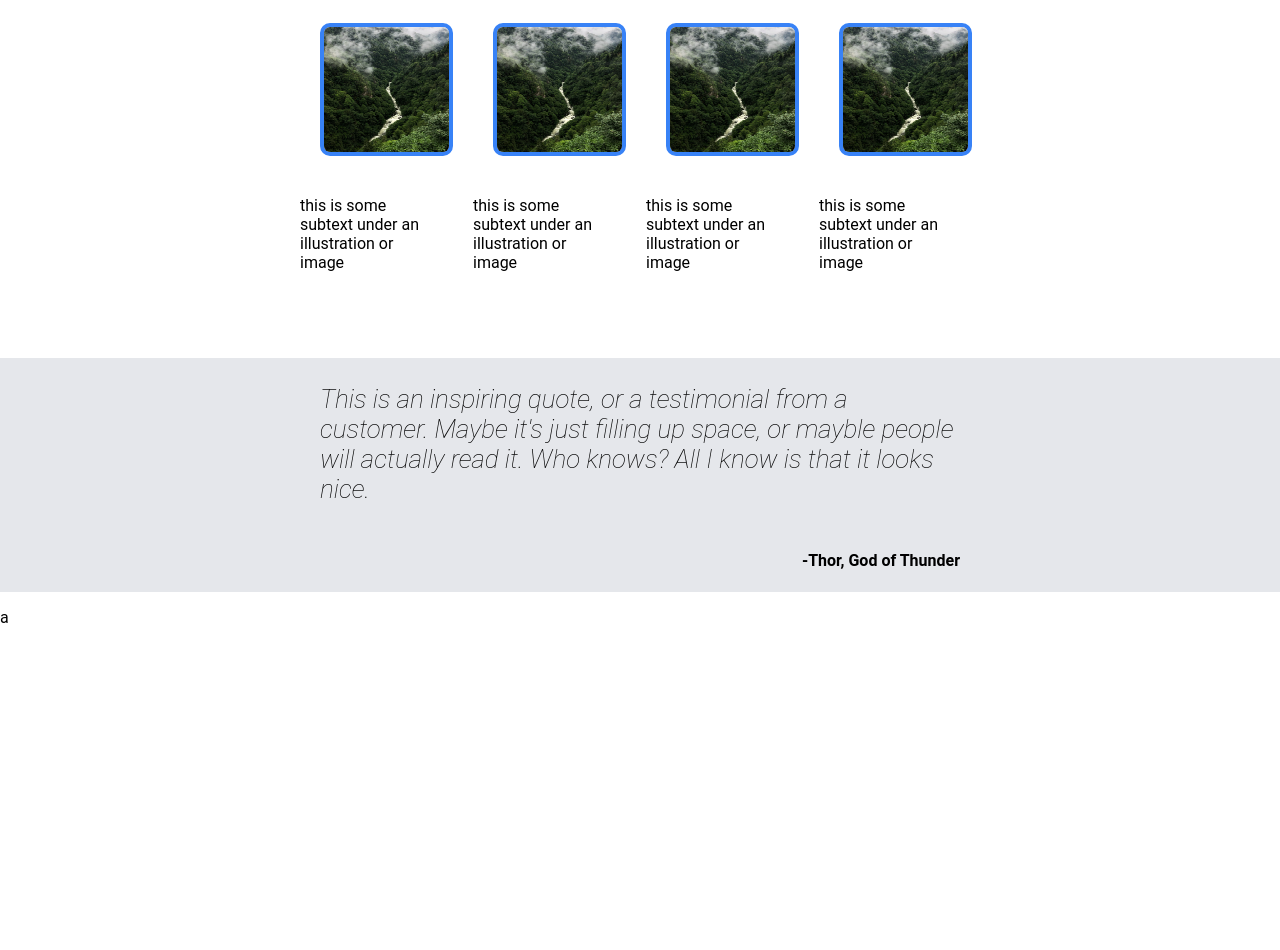
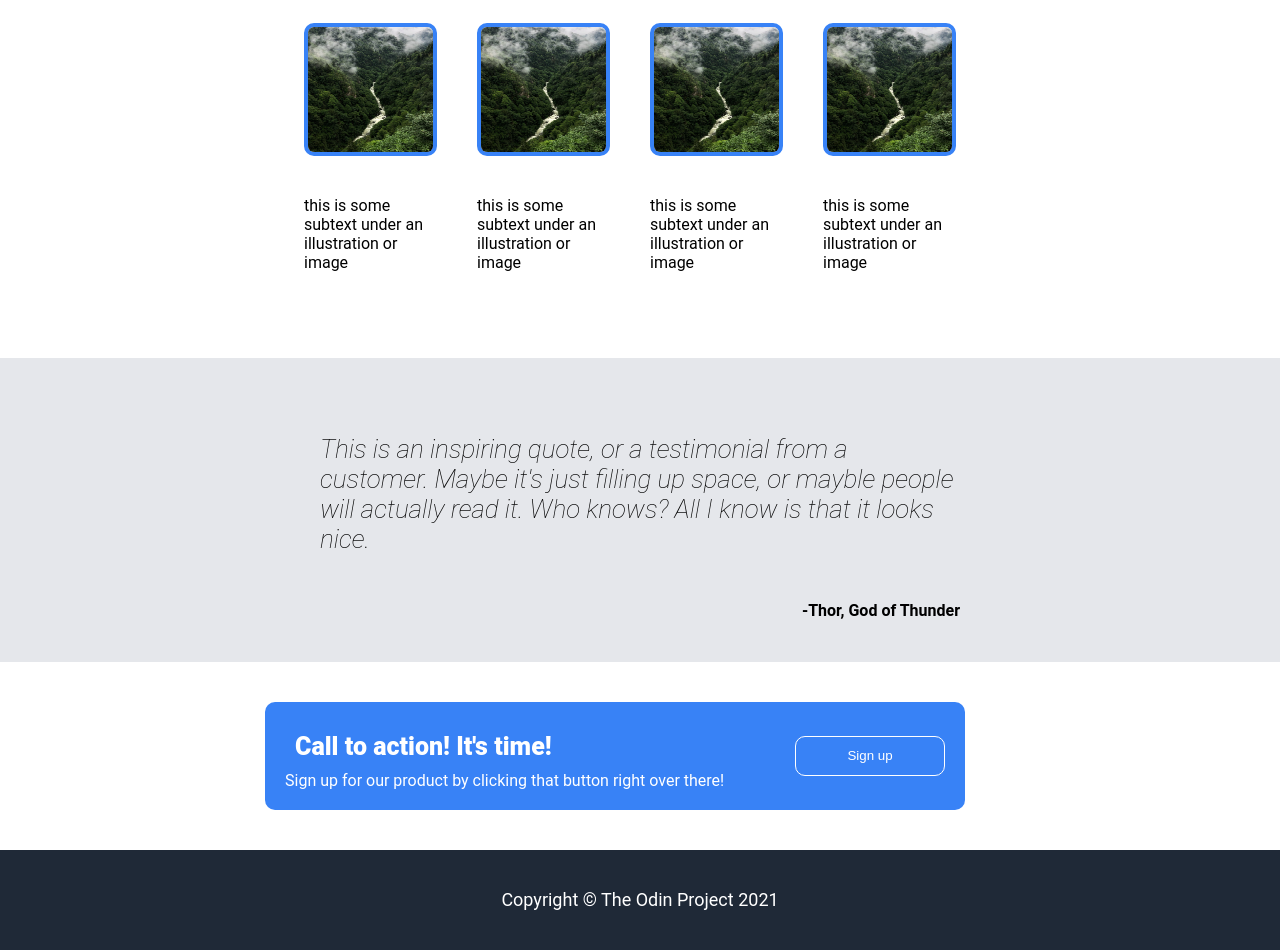
Before and after one commit to davidriver12/landing_page, a plain HTML site: page index.html in a window 1280 px wide. Shown: the part 605-1555 px from the top of the page. Before the commit the page ends 1248 px from the top, so only its background shows below. Drawn offline with Linux system fonts and the light colour scheme.

Commit message:
Add section 4 and footer

```diff
--- a/css/style.css
+++ b/css/style.css
@@ -92,7 +92,7 @@ button {
     background-color: white;
     display: flex;
     flex-direction: column;
-    align-items: stretch;
+    align-items: center;
     padding: 10px 300px 70px 300px;
 }
 
@@ -102,6 +102,7 @@ img {
     border: 4px solid #3882F6;
     border-radius: 10px;
     margin: 20px;
+    margin-left: 0;
 }
 
 .col p{
@@ -111,6 +112,7 @@ img {
 .section2Content {
     display: flex;
     justify-content: space-between;
+    gap: 20px;
 }
 
 h3 {
@@ -126,6 +128,7 @@ h3 {
     flex-direction: column;
     align-items: center;
     justify-content: center;
+    padding: 50px 100px 20px 100px;
 }
 
 .col2{
@@ -146,5 +149,49 @@ h3 {
 }
 
 .section4 {
+    display: flex;
+    justify-content: center;
+    align-items: center;
     background-color: white;
+    padding: 40px 50px 40px 0px;
 }
+
+.box {
+    width: 700px;
+    display: flex;
+    justify-content: space-between;
+    background-color: #3882F6;
+    border-radius: 10px;
+    color: white;
+    align-items: center;
+    padding: auto 500px auto 50px;
+}
+
+.box button {
+    border: 1px solid white;
+    margin: 20px;
+}
+
+.box2 {
+    margin: 20px;
+}
+
+h5 {
+    font-size: 25px;
+    font-weight: 900;
+    margin: 10px;
+}
+
+.box2 p {
+    margin: 0;
+}
+
+.footer {
+    font-size: 18px;
+    display: flex;
+    justify-content: center;
+    align-items: center;
+    background-color: #1F2937;
+    color: white;
+    height: 100px;
+}
--- a/index.html
+++ b/index.html
@@ -58,7 +58,16 @@
         </div>
     </div>
     <div class="section4">
-        <p>a</p>
+        <div class="box">
+            <div class="box2">
+                <h5>Call to action! It's time!</h5>
+                <p>Sign up for our product by clicking that button right over there!</p>
+            </div>
+            <button>Sign up</button>
+        </div>
+    </div>
+    <div class="footer">
+        <p>Copyright © The Odin Project 2021</p>
     </div>
 </body>
 </html>
```
